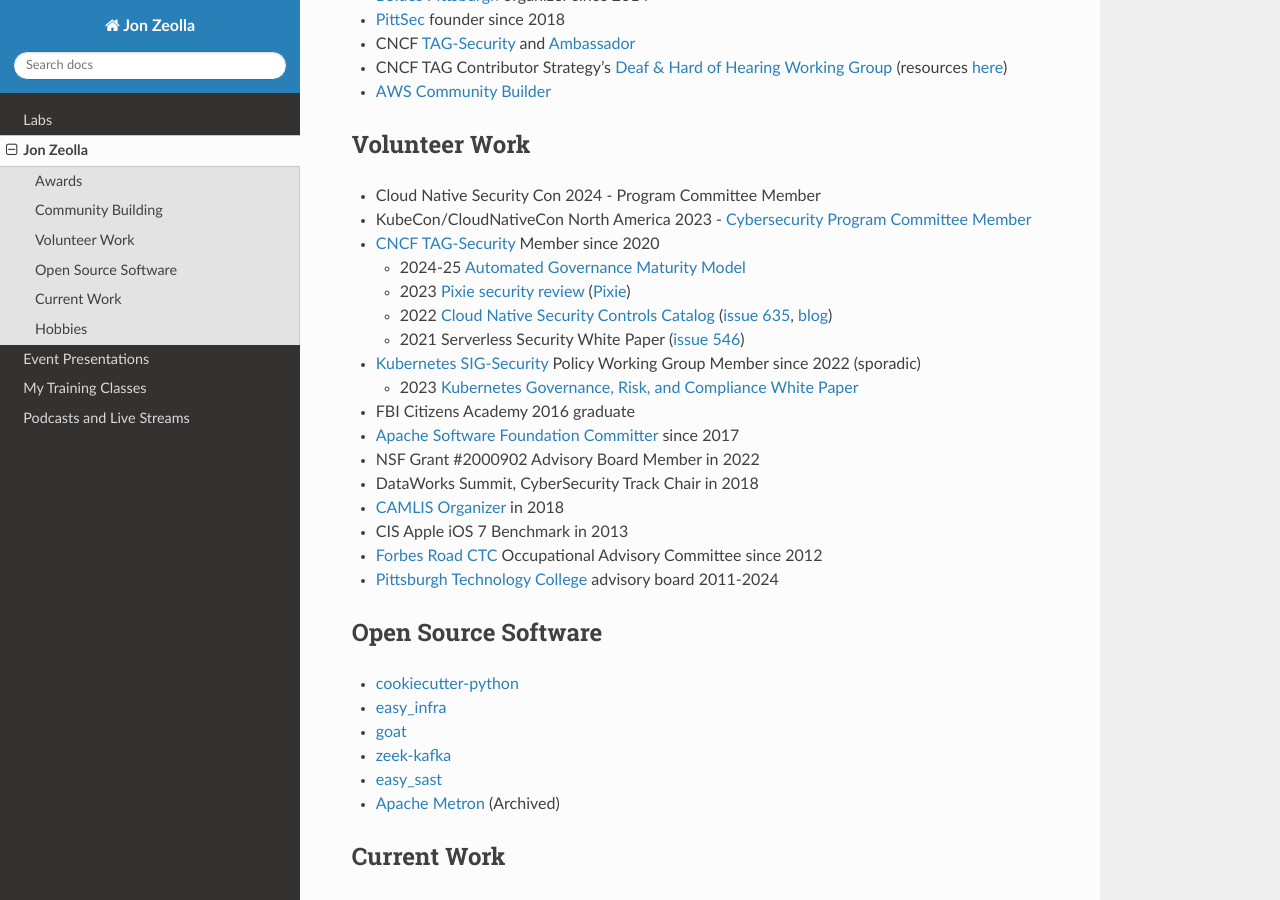
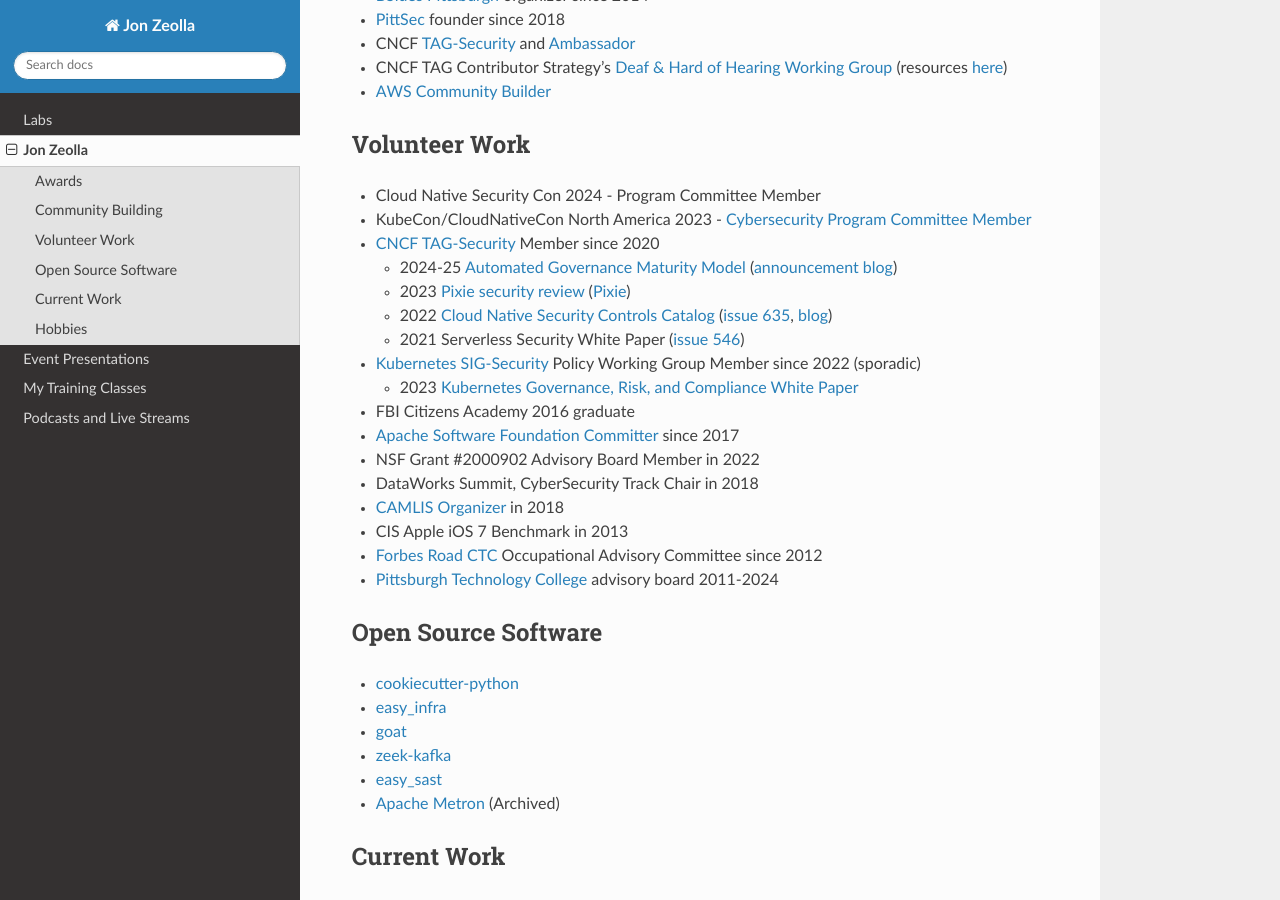
Before and after one commit to JonZeolla/JonZeolla.github.io, a Sphinx documentation site: the page built from docs/about-me.md, in a window 1280 px wide and 900 px high, scrolled down 908 px. Built offline with Sphinx 7.4.7 and the Read the Docs theme 3.1.0, drawn with Linux system fonts in a browser that asks for light colours.

Commit message:
Add CNCF blog post

```diff
--- a/docs/about-me.md
+++ b/docs/about-me.md
@@ -72,10 +72,11 @@
 * KubeCon/CloudNativeCon North America 2023 - [Cybersecurity Program Committee
   Member](https://www.credly.com/earner/earned/badge/b5fe6313-37ad-41f9-a3b0-a07e6003c6ac)
 * [CNCF TAG-Security](https://github.com/cncf/tag-security) Member since 2020
-  * 2024-25 [Automated Governance Maturity Model](https://github.com/cncf/tag-security/issues/1426)
+  * 2024-25 [Automated Governance Maturity Model](https://tag-security.cncf.io/community/resources/automated-governance-maturity-model/) ([announcement
+    blog](https://www.cncf.io/blog/2025/05/05/announcing-the-automated-governance-maturity-model/))
   * 2023 [Pixie security review](https://github.com/cncf/tag-security/issues/1068) ([Pixie](https://github.com/pixie-io/pixie))
-  * 2022 [Cloud Native Security Controls Catalog](https://docs.google.com/spreadsheets/d/1H9J0phBbg47fsyiLNG1-5NXms46KKxTH9ZjcU07no6A/edit#gid=1938257679) ([issue
-    635](https://github.com/cncf/tag-security/issues/635),
+  * 2022 [Cloud Native Security Controls Catalog](https://docs.google.com/spreadsheets/d/1H9J0phBbg47fsyiLNG1-5NXms46KKxTH9ZjcU07no6A/edit#gid=1938257679)
+    ([issue 635](https://github.com/cncf/tag-security/issues/635),
     [blog](https://www.cncf.io/blog/2022/06/07/introduction-to-the-cloud-native-security-controls-catalog/))
   * 2021 Serverless Security White Paper ([issue 546](https://github.com/cncf/tag-security/issues/546))
 * [Kubernetes SIG-Security](https://github.com/kubernetes/sig-security/tree/main) Policy Working Group Member since 2022 (sporadic)
```
